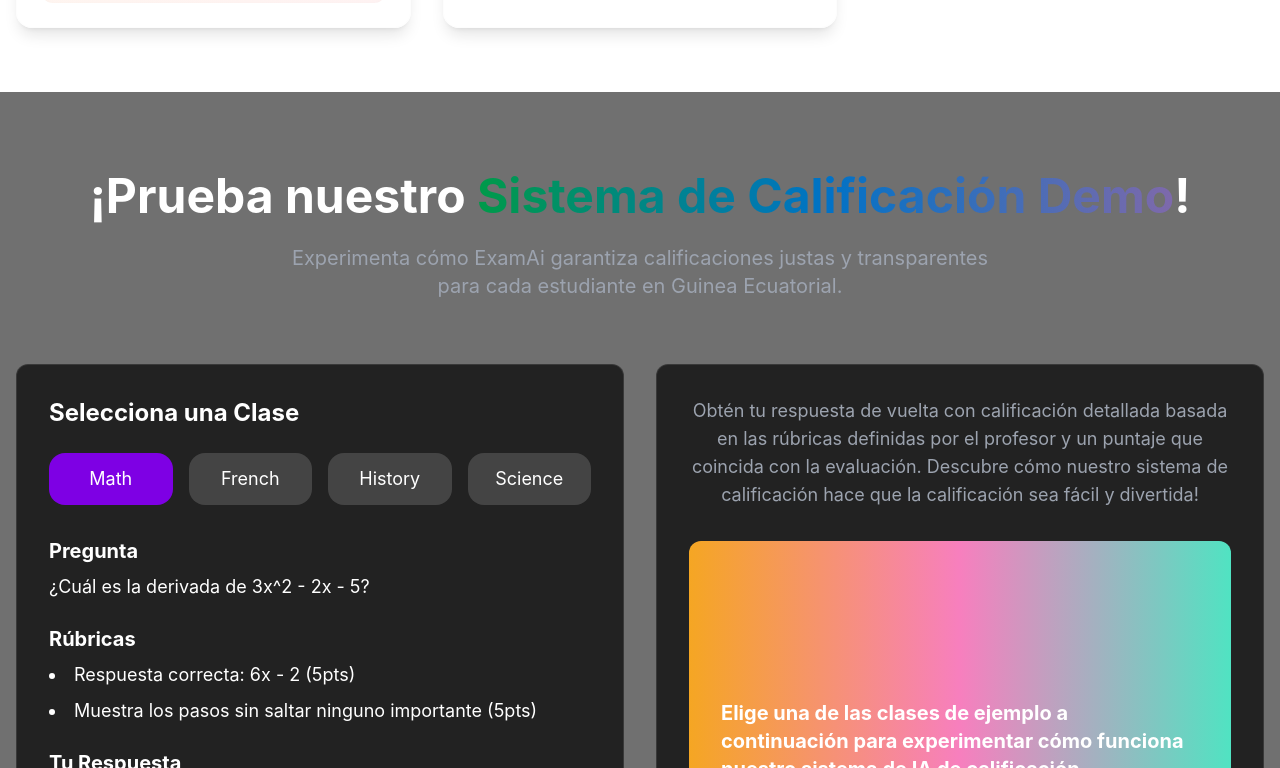
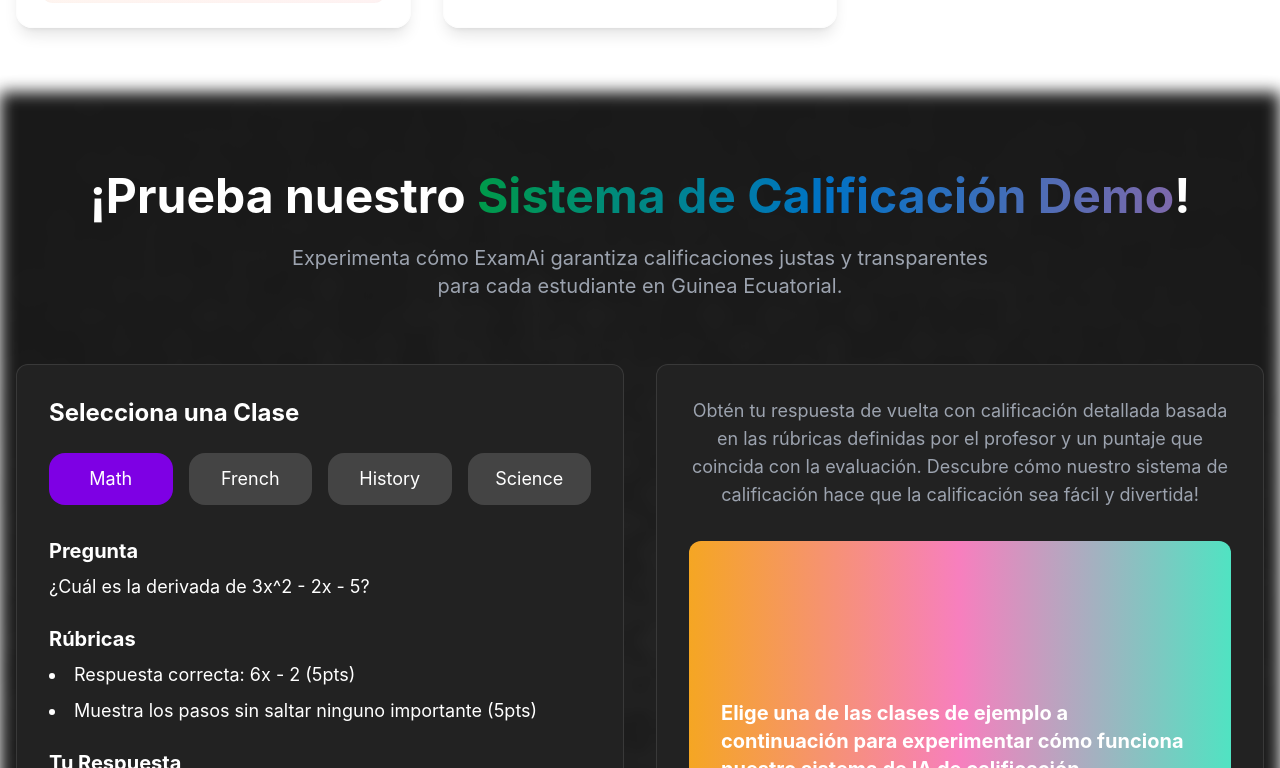
Before and after one commit to miniquinox/examai-equatorial-guinea, a React (Vite) app: page / in a window 1280 px wide. Shown: the part 2832-3600 px from the top of the page. Built offline with nearby package versions, Linux system fonts and the light colour scheme.

Commit message:
Add background image
Added a blurred background image to the HTML code in section 4.

```diff
--- a/src/components/GradingDemo.tsx
+++ b/src/components/GradingDemo.tsx
@@ -91,8 +91,19 @@ const GradingDemo = () => {
   };
 
   return (
-    <div className="py-20 px-4 bg-[rgba(17,17,17,0.6)]">
-      <div className="max-w-7xl mx-auto">
+    <div className="relative py-20 px-4">
+      <div
+        className="absolute inset-0 z-0"
+        style={{
+          backgroundImage: 'url("/lovable-uploads/61ef02c8-7350-4e11-8c63-0170238d3290.png")',
+          backgroundSize: 'cover',
+          backgroundPosition: 'center',
+          filter: 'blur(8px) brightness(0.3)',
+          opacity: 0.9
+        }}
+      />
+
+      <div className="max-w-7xl mx-auto relative z-10">
         <div className="text-center mb-16">
           <h3 className="text-5xl font-bold text-white mb-6">
             ¡Prueba nuestro{" "}
```
Also changed, not shown: public/lovable-uploads/61ef02c8-7350-4e11-8c63-0170238d3290.png (added).
